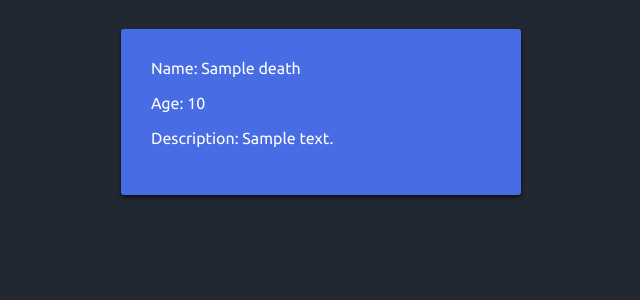
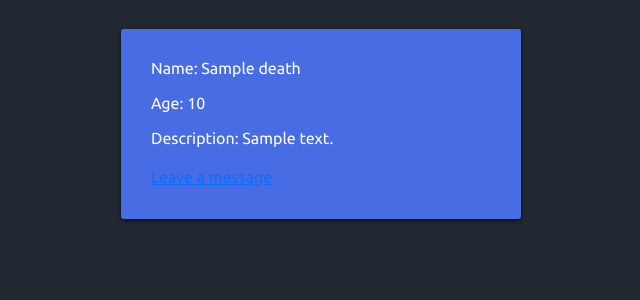
Before and after one commit to frankiemutiso/condole, a Django app: page /deaths/ in a window 1280 px wide. Shown: the part 56-356 px from the top of the page, without its empty margins (319-959 px from the left). Run offline with Django 3.2, Linux system fonts and the light colour scheme; tables that the repository leaves empty hold one stand-in row (values such as "Sample post").

Commit message:
included a redirect url to "create" template in "deaths" templates

```diff
--- a/condole/templates/condole/deaths.html
+++ b/condole/templates/condole/deaths.html
@@ -8,6 +8,7 @@
     <p>Name: {{ death.name }}</p>
     <p>Age: {{ death.age }}</p>
     <p>Description: {{ death.description }}</p>
+    <a href="{% url 'post-message' %}">Leave a message</a>
   </div>
   {% endfor %}
 </div>
```
